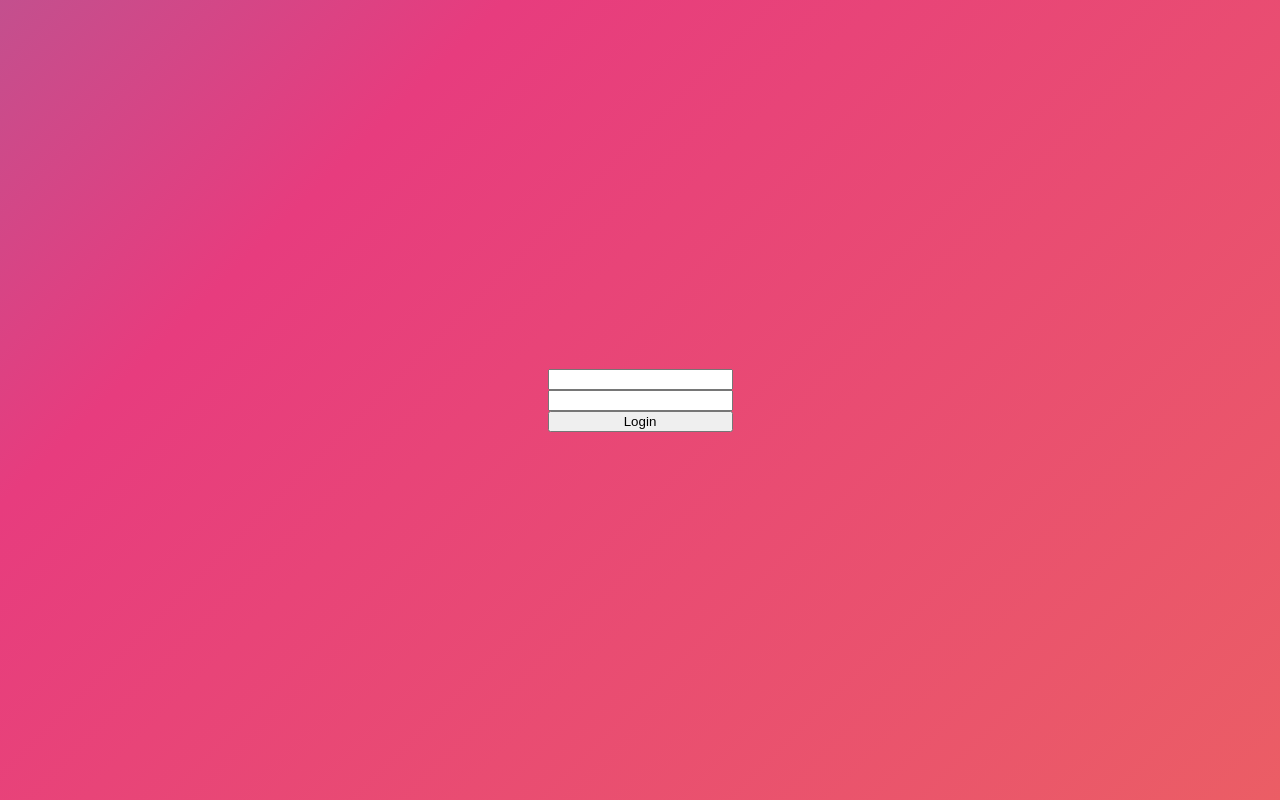
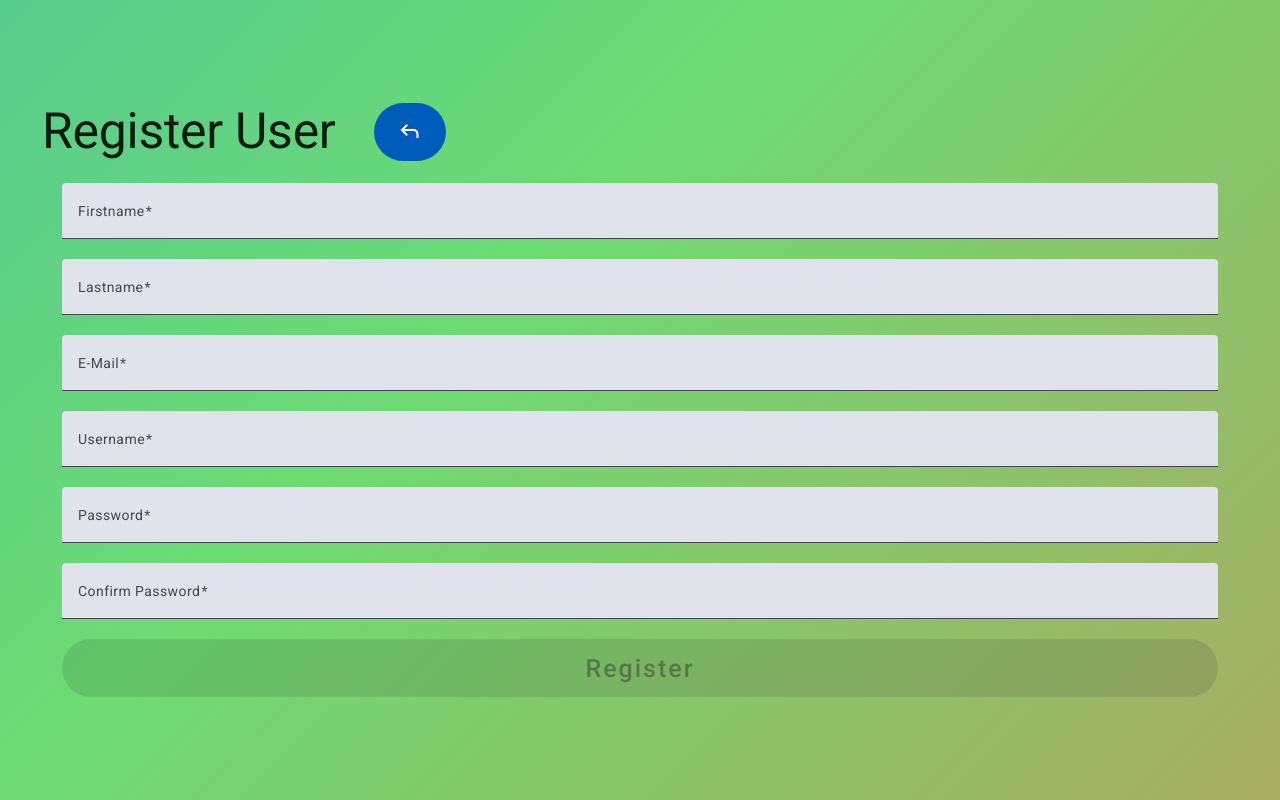
Before and after one commit to Hamzaba92/kanban_frontend_self_1, an Angular app: page /register in a window 1280 px wide. Before the commit this address led to /. Built offline with nearby package versions, Linux system fonts and the light colour scheme.

Commit message:
finish the register

```diff
--- a/src/app/app.component.html
+++ b/src/app/app.component.html
@@ -1,5 +1 @@
-<router-outlet>
-
-<app-login></app-login>
-
-</router-outlet>
+<router-outlet></router-outlet>
--- a/src/app/app.component.ts
+++ b/src/app/app.component.ts
@@ -2,11 +2,12 @@ import { Component } from '@angular/core';
 import { RouterOutlet } from '@angular/router';
 import { LoginComponent } from './login/login.component';
 import { LandingpageComponent } from './kanban/landingpage/landingpage.component';
+import { RegisterComponent } from './register/register.component';
 
 @Component({
   selector: 'app-root',
   standalone: true,
-  imports: [RouterOutlet, LoginComponent, LandingpageComponent],
+  imports: [RouterOutlet, LoginComponent, LandingpageComponent, RegisterComponent],
   templateUrl: './app.component.html',
   styleUrl: './app.component.scss'
 })
--- a/src/app/app.routes.ts
+++ b/src/app/app.routes.ts
@@ -1,3 +1,9 @@
 import { Routes } from '@angular/router';
+import { RegisterComponent } from './register/register.component';
+import { LoginComponent } from './login/login.component';
 
-export const routes: Routes = [];
+export const routes: Routes = [
+    {path: '', component: LoginComponent},
+    {path: 'login', component: LoginComponent},
+    {path: 'register', component: RegisterComponent},
+];
--- a/src/app/login/login.component.html
+++ b/src/app/login/login.component.html
@@ -1,10 +1,20 @@
+<div class="login-container">
+    <form class="flx-column" (ngSubmit)="login()">
 
+        <mat-form-field class="example-full-width">
+            <mat-label>Username</mat-label>
+            <input matInput placeholder="" required [(ngModel)]="username" name="username" type="text">
+        </mat-form-field>
 
+        <mat-form-field class="example-full-width">
+            <mat-label>Password</mat-label>
+            <input matInput placeholder="" required type="password" name="password" type="password">
+        </mat-form-field>
 
-    <div class="login-container">
-        <form class="flx-column" (ngSubmit)="login()">
-            <input type="text" name="username" [(ngModel)]="username" required>
-            <input type="password" name="password" [(ngModel)]="password" required>
-            <button>Login</button>
-        </form>
-    </div>
+        <div class="space-btwn">
+            <button mat-flat-button>Login</button>
+            <button mat-flat-button (click)="openRegisterForms()">Register</button>
+        </div>
+
+    </form>
+</div>
--- a/src/app/login/login.component.scss
+++ b/src/app/login/login.component.scss
@@ -30,3 +30,8 @@
     display: flex;
     flex-direction: column;
   }
+
+  .space-btwn{
+    display: flex;
+    justify-content: space-between;
+  }
--- a/src/app/login/login.component.ts
+++ b/src/app/login/login.component.ts
@@ -1,12 +1,15 @@
 import { CommonModule } from '@angular/common';
 import { Component } from '@angular/core';
 import { FormsModule } from '@angular/forms';
-
+import {MatInputModule} from '@angular/material/input';
+import {MatFormFieldModule} from '@angular/material/form-field';
+import {MatButtonModule} from '@angular/material/button';
+import { Router } from '@angular/router';
 
 @Component({
   selector: 'app-login',
   standalone: true,
-  imports: [CommonModule, FormsModule],
+  imports: [CommonModule, FormsModule, MatFormFieldModule, MatInputModule, MatButtonModule],
   templateUrl: './login.component.html',
   styleUrl: './login.component.scss'
 })
@@ -15,8 +18,15 @@ export class LoginComponent {
   username = '';
   password = '';
 
+  constructor(public router: Router){}
+
+
 login(){
 
 }
 
+openRegisterForms(){
+  this.router.navigateByUrl('register');
 }
+
+}
--- a/src/app/register/register.component.html
+++ b/src/app/register/register.component.html
@@ -1 +1,57 @@
-<p>register works!</p>
+<div class="register-container">
+
+    <div class="header">
+        <h1>Register User</h1>
+        <button mat-flat-button (click)="backToLogin()">
+            <span class="material-symbols-outlined">
+                reply
+            </span>
+        </button>
+    </div>
+
+    <form (ngSubmit)="registerUser()">
+
+        <div class="coloum-field">
+            <mat-progress-bar style="margin-bottom: 16px;" mode="indeterminate" *ngIf="progressbar"></mat-progress-bar>
+
+            <mat-form-field class="example-full-width">
+                <mat-label>Firstname</mat-label>
+                <input matInput placeholder="" required [(ngModel)]="firstname" name="firstname" type="text">
+            </mat-form-field>
+
+            <mat-form-field class="example-full-width">
+                <mat-label>Lastname</mat-label>
+                <input matInput placeholder="" required [(ngModel)]="lastname" name="lastname" type="text">
+            </mat-form-field>
+
+            <mat-form-field class="example-full-width">
+                <mat-label>E-Mail</mat-label>
+                <input matInput placeholder="" required [(ngModel)]="eMail" name="eMail" email #emailInput="ngModel">
+                <mat-error *ngIf="emailInput.invalid">{{ getErrorMessage(emailInput) }}</mat-error>
+            </mat-form-field>
+
+            <mat-form-field class="example-full-width">
+                <mat-label>Username</mat-label>
+                <input matInput placeholder="" required [(ngModel)]="username" name="username" type="text">
+            </mat-form-field>
+
+            <mat-form-field class="example-full-width">
+                <mat-label>Password</mat-label>
+                <input matInput placeholder="" required [(ngModel)]="password" name="password" type="password">
+            </mat-form-field>
+
+            <mat-form-field class="example-full-width">
+                <mat-label>Confirm Password</mat-label>
+                <input matInput placeholder="" required [(ngModel)]="confirm_password" name="confirm_password"
+                    type="password">
+                <mat-hint *ngIf="password && confirm_password && password !== confirm_password"
+                    style="color:red">Passwords do not match</mat-hint>
+                <mat-hint *ngIf="doPasswordsMatch()" style="color: rgb(33, 114, 189);">Passwords match!</mat-hint>
+            </mat-form-field>
+
+            <button mat-flat-button [disabled]="!isFormValid()">Register</button>
+        </div>
+    </form>
+
+
+</div>
--- a/src/app/register/register.component.scss
+++ b/src/app/register/register.component.scss
@@ -0,0 +1,55 @@
+.register-container {
+    background: linear-gradient(-45deg, #ee7752, #6ddb72, #23a6d5, #23d5ab);
+    background-size: 400% 400%;
+    animation: gradient 15s ease infinite;
+}
+
+@keyframes gradient {
+    0% {
+        background-position: 0% 50%;
+    }
+
+    50% {
+        background-position: 100% 50%;
+    }
+
+    100% {
+        background-position: 0% 50%;
+    }
+}
+
+.header {
+    display: flex;
+    flex-direction: row;
+
+    button {
+        margin-left: 38px;
+    }
+}
+
+h1 {
+    padding-left: 42px;
+}
+
+.register-container {
+    display: flex;
+    justify-content: center;
+    min-height: 100vh;
+    flex-direction: column;
+    width: 100vw;
+
+}
+
+.coloum-field {
+    display: flex;
+    flex-direction: column;
+    padding-left: 62px;
+    padding-right: 62px;
+}
+
+
+button {
+    height: 58px;
+    font-size: 25px;
+    letter-spacing: 2px;
+}
--- a/src/app/register/register.component.ts
+++ b/src/app/register/register.component.ts
@@ -1,12 +1,64 @@
+import { CommonModule } from '@angular/common';
 import { Component } from '@angular/core';
+import { FormsModule, NgModel } from '@angular/forms';
+import {MatInputModule} from '@angular/material/input';
+import {MatFormFieldModule} from '@angular/material/form-field';
+import {MatButtonModule} from '@angular/material/button';
+import { Router } from '@angular/router';
+import {MatProgressBarModule} from '@angular/material/progress-bar';
 
 @Component({
   selector: 'app-register',
   standalone: true,
-  imports: [],
+  imports: [FormsModule, CommonModule, MatInputModule, MatFormFieldModule, MatButtonModule, MatProgressBarModule],
   templateUrl: './register.component.html',
   styleUrl: './register.component.scss'
 })
 export class RegisterComponent {
+  firstname: string = '';
+  lastname: string = '';
+  eMail: string = '';
+  username: string = '';
+  password: string = '';
+  confirm_password: string = '';
+
+  progressbar: boolean = false;
+
+  constructor(public rout: Router){}
+
+
+  isFormValid(){
+    return (
+      this.firstname&&
+      this.lastname&&
+      this.eMail&&
+      this.username&&
+      this.password == this.confirm_password
+    );
+  }
+
+  doPasswordsMatch() {
+    return this.password && this.confirm_password && this.password === this.confirm_password;
+  }
+
+  registerUser(){
+
+  }
+
+  backToLogin(){
+    this.rout.navigateByUrl('login');
+  }
+
+  getErrorMessage(control: NgModel): string {
+    if (control.hasError('required')) {
+      return 'This field is required';
+    } else if (control.hasError('email')) {
+      return 'Invalid E-Mail format';
+    } else {
+      return '';
+    }
+  }
+
+
 
 }
```
